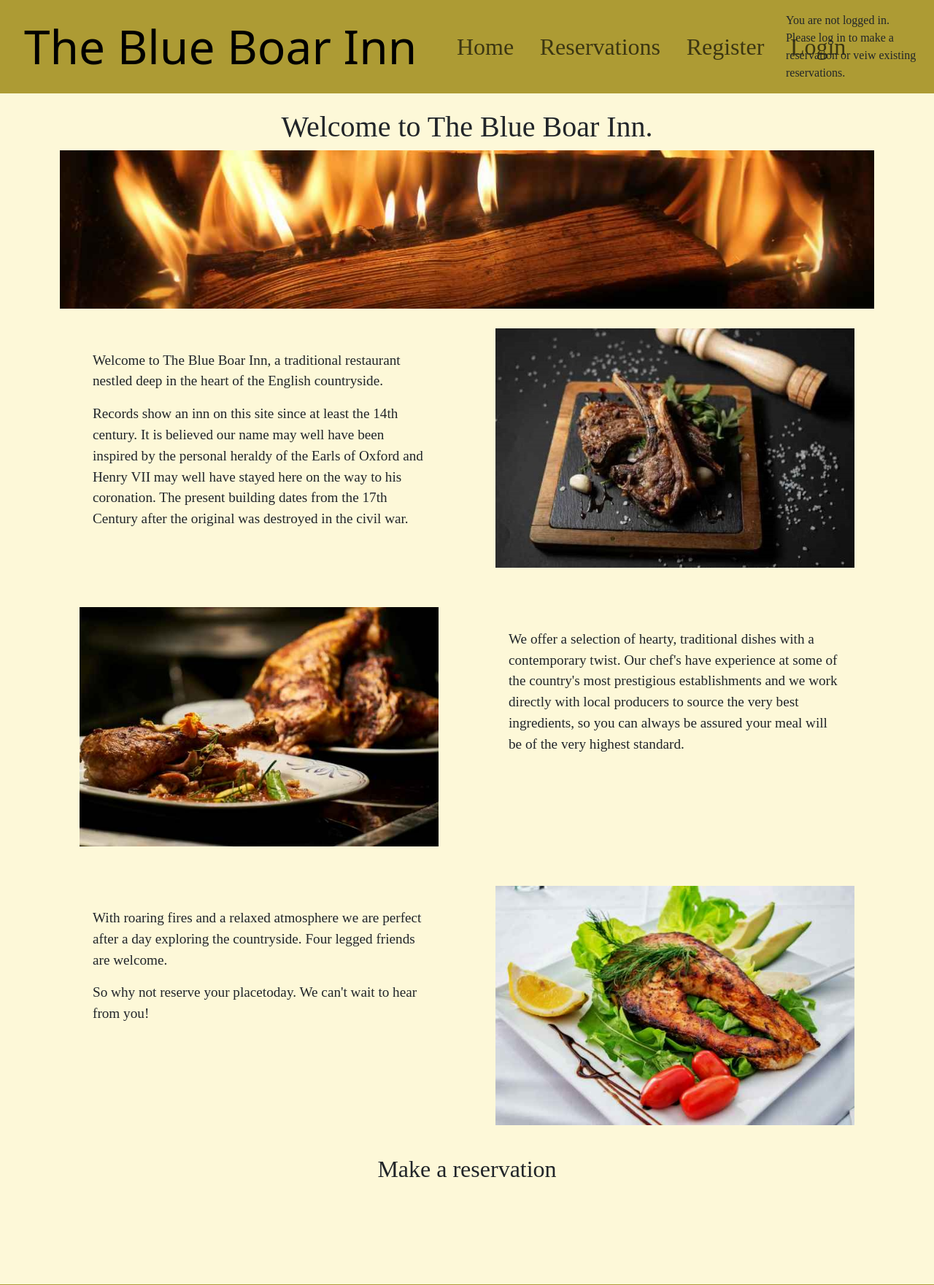
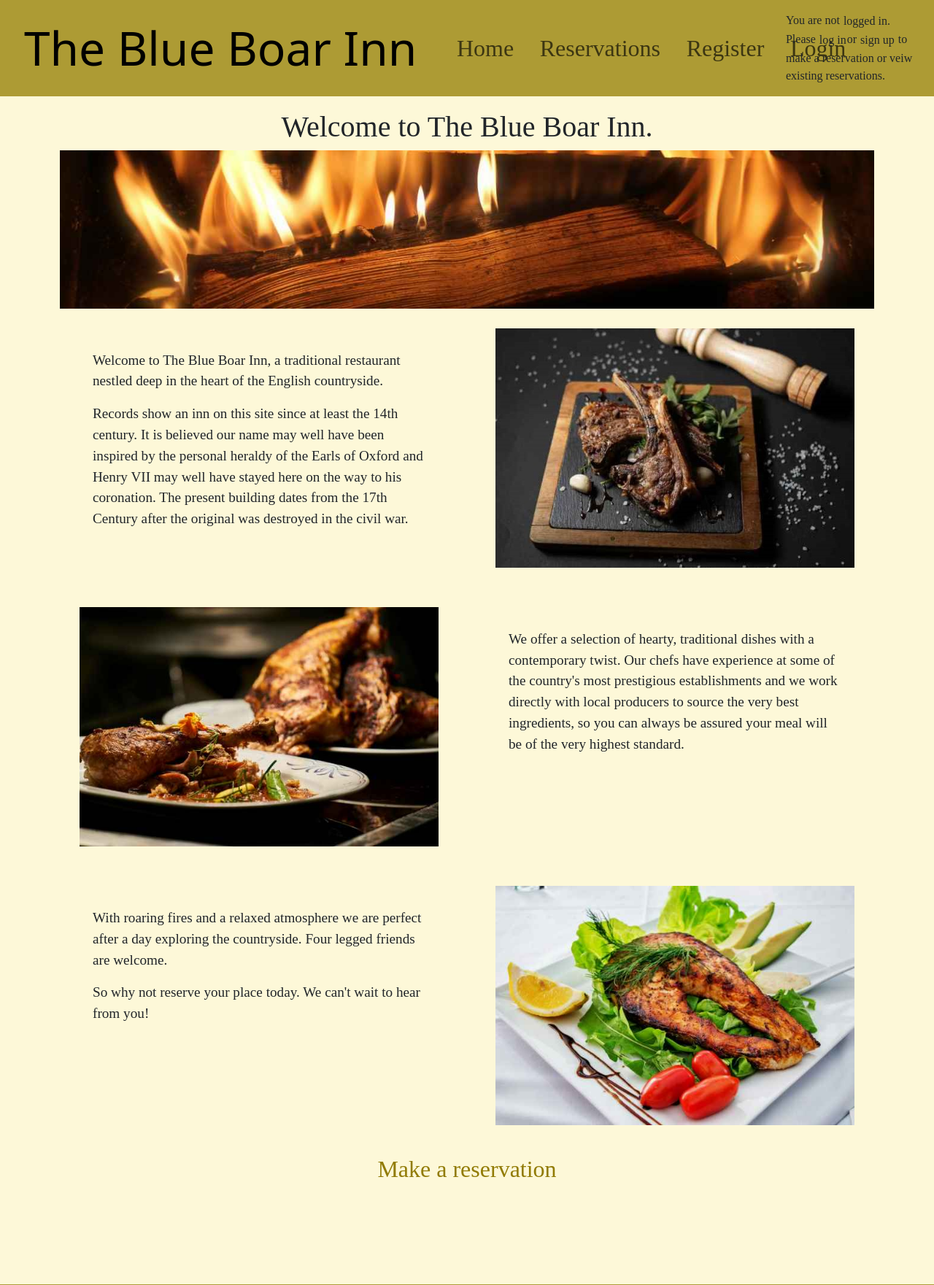
Before and after one commit to ewradcliffe/restaurant-booking-system, a Django app: page / in a window 1280 px wide. Shown: the top 1761 px of the page at 73% size. Run offline with Django 4.2, Linux system fonts and the light colour scheme; some libraries are stand-ins or nearby versions; some web fonts are replaced.

Commit message:
Add links to sign in status section.

```diff
--- a/reservations/templates/reservations/index.html
+++ b/reservations/templates/reservations/index.html
@@ -29,14 +29,14 @@
       <img src="{% static 'images/menutwo.jpg' %}" alt="roast chicken dinner." class="index-page-image">
     </div>
     <div class="col-sm-6 index-page-text">
-      <p>We offer a selection of hearty, traditional dishes with a contemporary twist. Our chef's have experience at
+      <p>We offer a selection of hearty, traditional dishes with a contemporary twist. Our chefs have experience at
         some of the country's most prestigious establishments and we work directly with local producers to source the
         very best ingredients, so you can always be assured your meal will be of the very highest standard. </p>
     </div>
     <div class="col-sm-6 index-page-text">
       <p>With roaring fires and a relaxed atmosphere we are perfect after a day exploring the countryside. Four legged
         friends are welcome.</p>
-      <p>So why not reserve your placetoday. We can't wait to hear from you!</p>
+      <p>So why not reserve your place today. We can't wait to hear from you!</p>
     </div>
     <div class="col-sm-6">
       <img src="{% static 'images/menuthree.jpg' %}" alt="roast chicken dinner." class="index-page-image">
--- a/restaurant/settings.py
+++ b/restaurant/settings.py
@@ -32,7 +32,7 @@ SECRET_KEY = os.environ.get("SECRET_KEY")
 
 
 # SECURITY WARNING: don't run with debug turned on in production!
-DEBUG = False
+DEBUG = True
 
 
 ALLOWED_HOSTS = ['8000-ewradcliffe-restaurantb-uyo2qqiblkh.ws.codeinstitute-ide.net','.herokuapp.com'
--- a/static/css/style.css
+++ b/static/css/style.css
@@ -55,14 +55,26 @@ body {
     padding: 5%;
 }
 
+/* Sign up status*/
+.sign-up-btn {
+    padding: 0;
+    margin-top: -1px;
+}
+
+.sign-up-btn:hover {
+    color: rgb(145, 123, 4)
+}
+
+
 /* Reservation display page and delete reservation page.*/
 
 .make-a-reservation-btn {
     font-size: 200%;
+    color: rgb(145, 123, 4);
 }
 
 .make-a-reservation-btn:hover {
-    color: rgb(145, 123, 4);
+    color: rgb(37, 32, 1);
 }
 
 .reservation-card {
@@ -71,7 +83,7 @@ body {
 }
 
 .reservation-card-btn:hover {
-    color: rgb(145, 123, 4);
+    color: rgb(37, 32, 1);
 }
 
 /* Add/edit reservation page*/
@@ -84,7 +96,7 @@ body {
 }
 
 .make-reservation-btn:hover {
-    color: rgb(145, 123, 4);
+    color: rgb(37, 32, 1);
 }
 
 
--- a/templates/base.html
+++ b/templates/base.html
@@ -60,7 +60,12 @@
                 {% if user.is_authenticated %}
                 <p class="m-2">You are logged in as {{ user }}.</p>
                 {% else %}
-                <p class="m-2">You are not logged in.<span class="d-none d-lg-block">Please log in to make a reservation
+                <p class="m-2">You are not <a rel="stylesheet" href="{% url 'account_login' %}"
+                        class="btn sign-up-btn">logged in.</a><span class="d-none d-lg-block">Please <a
+                            rel="stylesheet" href="{% url 'account_login' %}" class="btn sign-up-btn">log in
+                        </a>or
+                        <a rel="stylesheet" href="{% url 'account_signup' %}" class="btn sign-up-btn">sign
+                            up</a> to make a reservation
                         or veiw existing reservations.</span></p>
                 {% endif %}
             </div>
```
